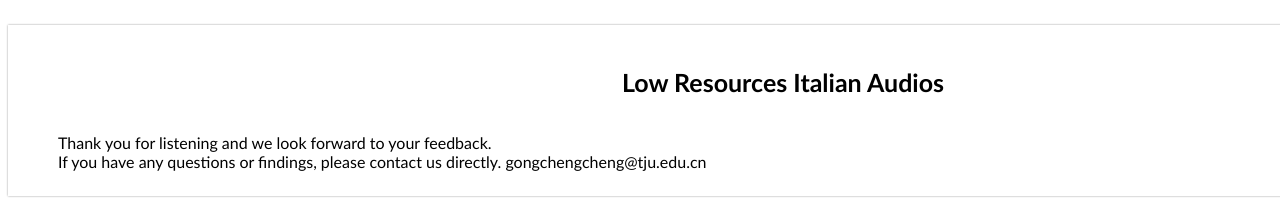
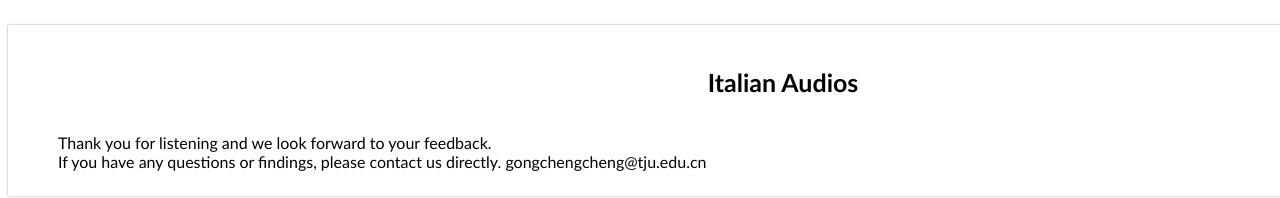
Before and after one commit to gongchenghhu/Italian-demo, a plain HTML site: page index.html in a window 1280 px wide. Shown: the top 198 px of the page. Drawn offline with nearby package versions, Linux system fonts and the light colour scheme; some packages are replaced by stand-ins of ours.

Commit message:
Update index.html

```diff
--- a/index.html
+++ b/index.html
@@ -14,7 +14,7 @@
 <body>
   <div class="content">
     <!--<img src="images/hpcnt_logo.png" width="200" border="0" class="center">-->
-    <h1>Low Resources Italian Audios</h1><br>
+    <h1>Italian Audios</h1><br>
     Thank you for listening and we look forward to your feedback.<br>
     If you have any questions or findings, please contact us directly. gongchengcheng@tju.edu.cn
   </div>
```
